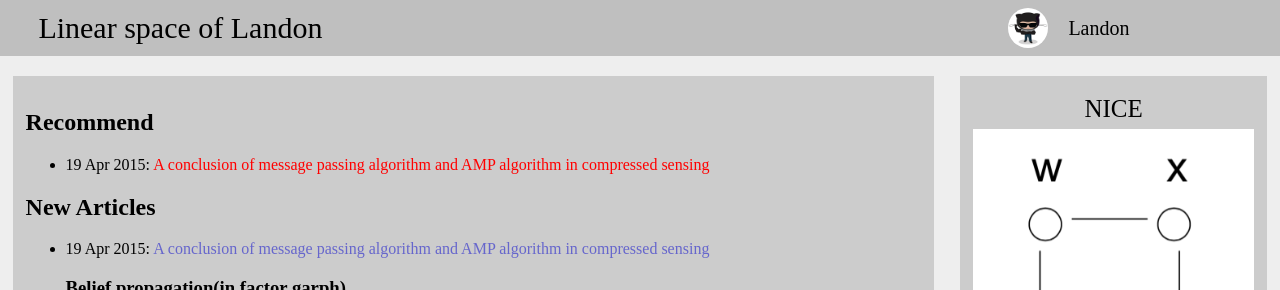
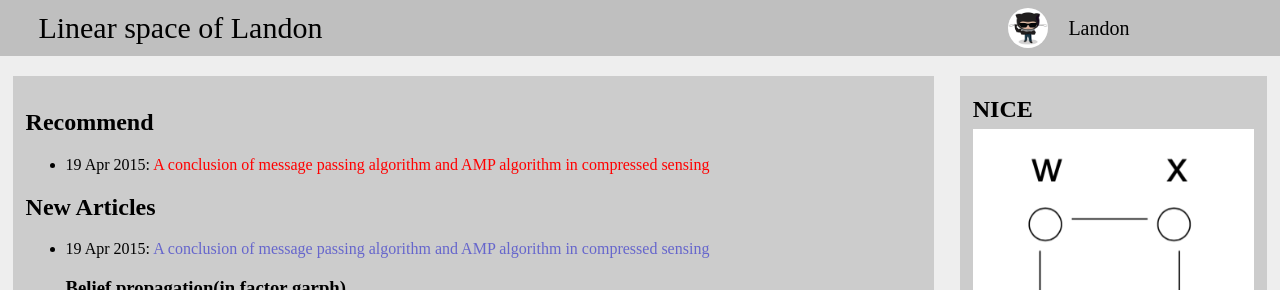
Before and after one commit to myworkstation/myworkstation.github.io, a Jekyll site: the page built from index.html, in a window 1280 px wide. Shown: the top 290 px of the page. Built offline with Jekyll 4.4.1, drawn with Linux system fonts in a browser that asks for light colours; nearby versions of some CDN libraries; library files that are not in the unit come from our copies.

Commit message:
add a post

```diff
--- a/css/index.css
+++ b/css/index.css
@@ -21,7 +21,7 @@ html,body{width:100%;height:100%;overflow: hidden; padding:0px;border: 0px;margi
 #contextdiv a{color: #CC6600;}
 
 #sidediv {width: 22%;height: 550px;background-color: #CCCCCC;float: left;margin-left: 1%;margin-right: 1%;padding: 1%;}
-#sidename {width: 100%;height: 40px;font-size: 25px;text-align: center;line-height: 40px;}
+#sidename {width: 100%;height: 40px;font-size: 24px;text-align: left;line-height: 40px;font-weight: bold;}
 #sideimg {width: 100%;height: 510px; overflow: scroll;}
 #sideimg img {width: 100%;}
 
```
